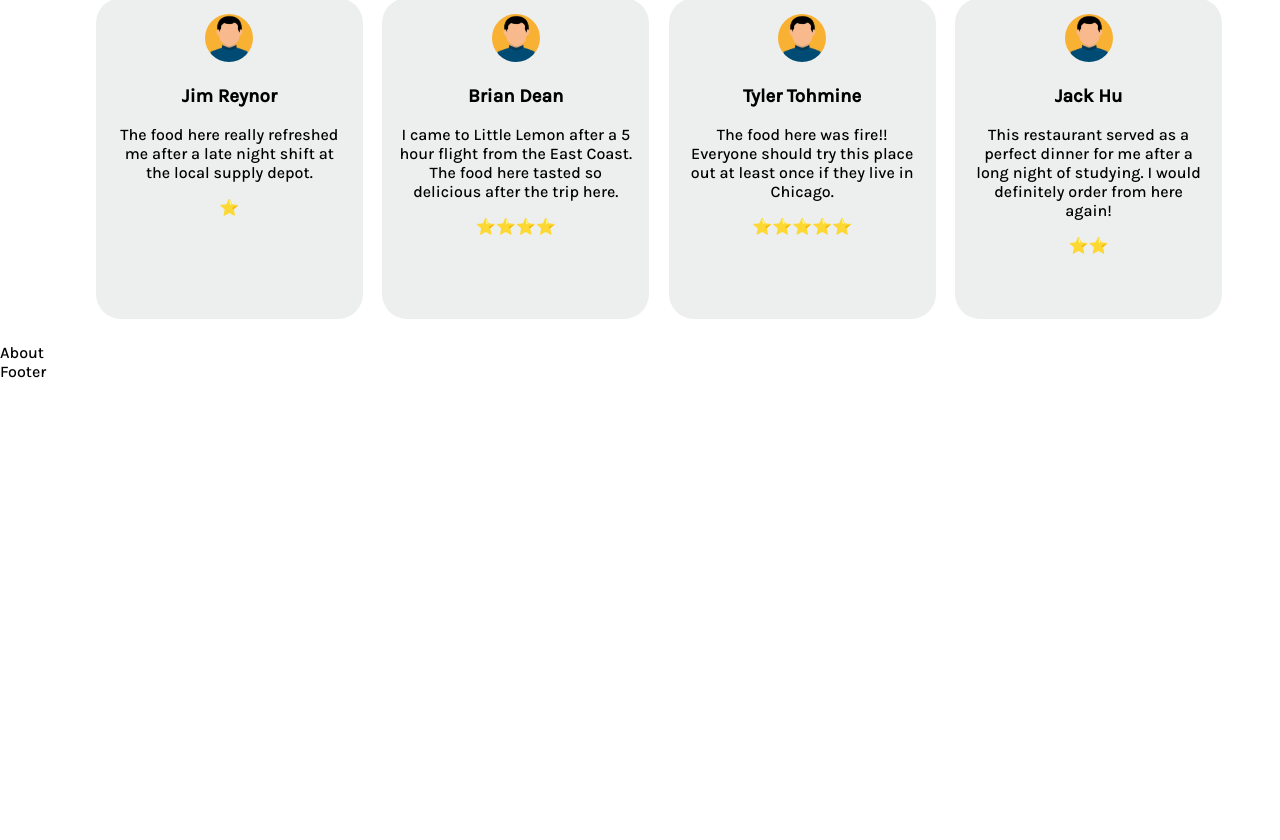
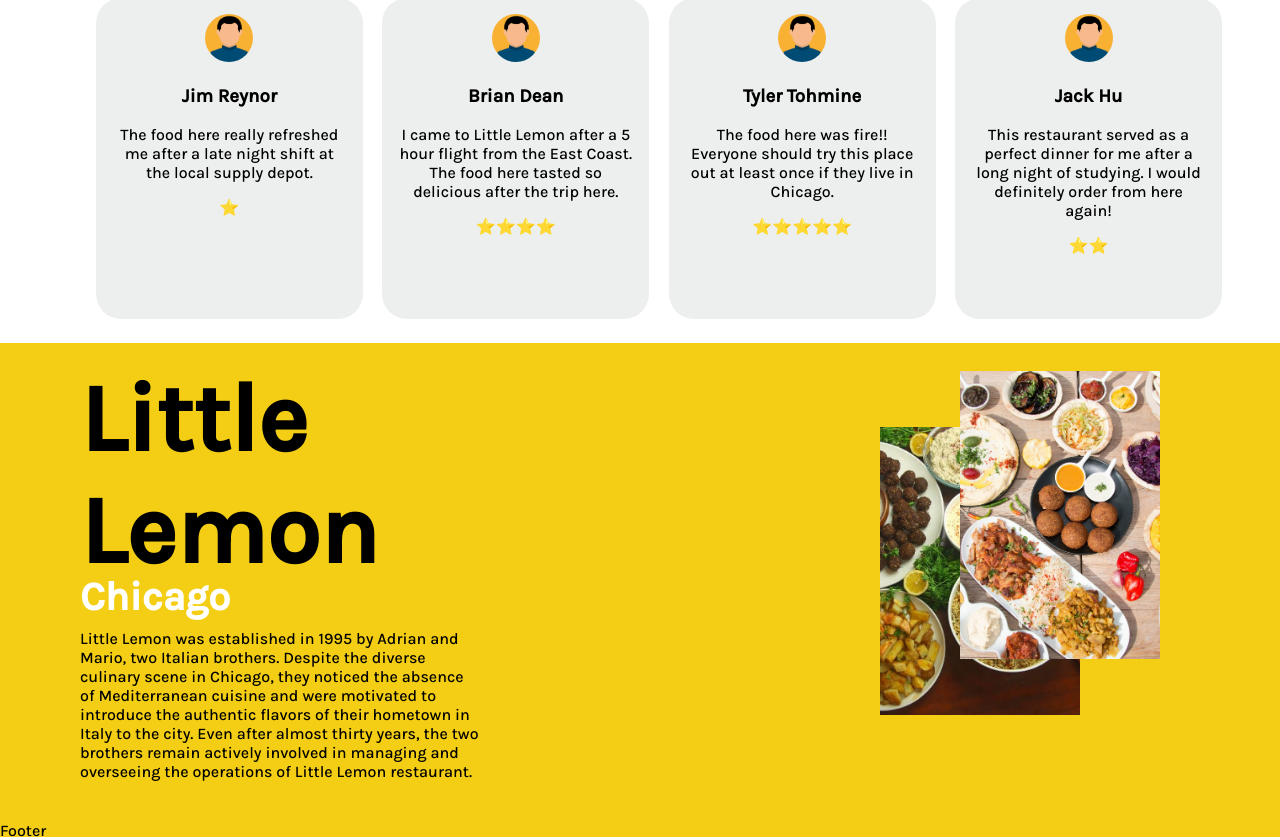
Before and after one commit to Ramasanjaya22/little-lemon-website, a React (Create React App) app: page / in a window 1280 px wide. Shown: the part 1703-2543 px from the top of the page. Before the commit the page ends 2084 px from the top, so only its background shows below. Built offline with nearby package versions, Linux system fonts and the light colour scheme; a web font is replaced by a local one.

Commit message:
add about

```diff
--- a/src/App.css
+++ b/src/App.css
@@ -129,7 +129,7 @@ Link:link {
 
 .hero-text > h2 {
   font-size: 2.5rem;
-  color:#f4ce14;
+  color:#ffffff;
 }
 
 .hero-image {
@@ -296,11 +296,11 @@ Link:link {
   max-height: 18rem;
   position: relative;
   top: 4rem;
-  left: 2rem;
+  left: 5rem;
 }
 
 .double-image > img {
-  width: 60%;
+  width: 50%;
   height: 100%;
   object-fit: cover;
 }
--- a/src/components/sections/Homepages/About.jsx
+++ b/src/components/sections/Homepages/About.jsx
@@ -1,9 +1,35 @@
-import React from 'react'
+import React from "react";
 
 const About = () => {
   return (
-    <div>About</div>
-  )
-}
+    <article className="about-us">
+      <section className="hero-text">
+        <h1>Little Lemon</h1>
+        <h2>Chicago</h2>
+        <p className="about-subtext">
+          Little Lemon was established in 1995 by Adrian and Mario, two Italian
+          brothers. Despite the diverse culinary scene in Chicago, they noticed
+          the absence of Mediterranean cuisine and were motivated to introduce
+          the authentic flavors of their hometown in Italy to the city. Even
+          after almost thirty years, the two brothers remain actively involved
+          in managing and overseeing the operations of Little Lemon restaurant.
+        </p>
+      </section>
 
-export default About
+      <section className="double-image">
+        <img
+          className="about-1"
+          src={require("../../../assets/food/food3.jpeg")}
+          alt="Little Lemon restaurant cuisine 1"
+        ></img>
+        <img
+          className="about-2"
+          src={require("../../../assets/food/food2.jpeg")}
+          alt="Little Lemon restaurant cuisine 2"
+        ></img>
+      </section>
+    </article>
+  );
+};
+
+export default About;
```
